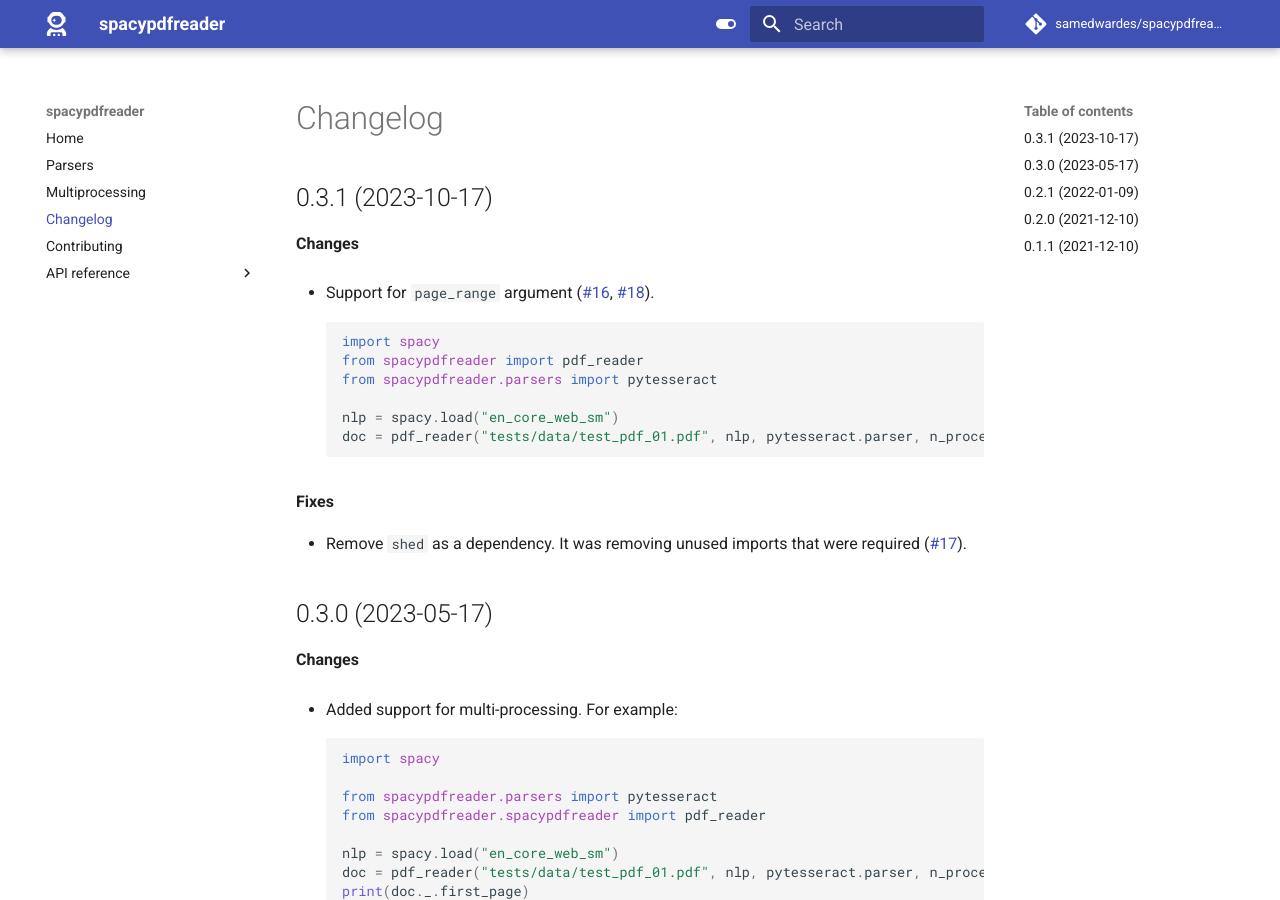
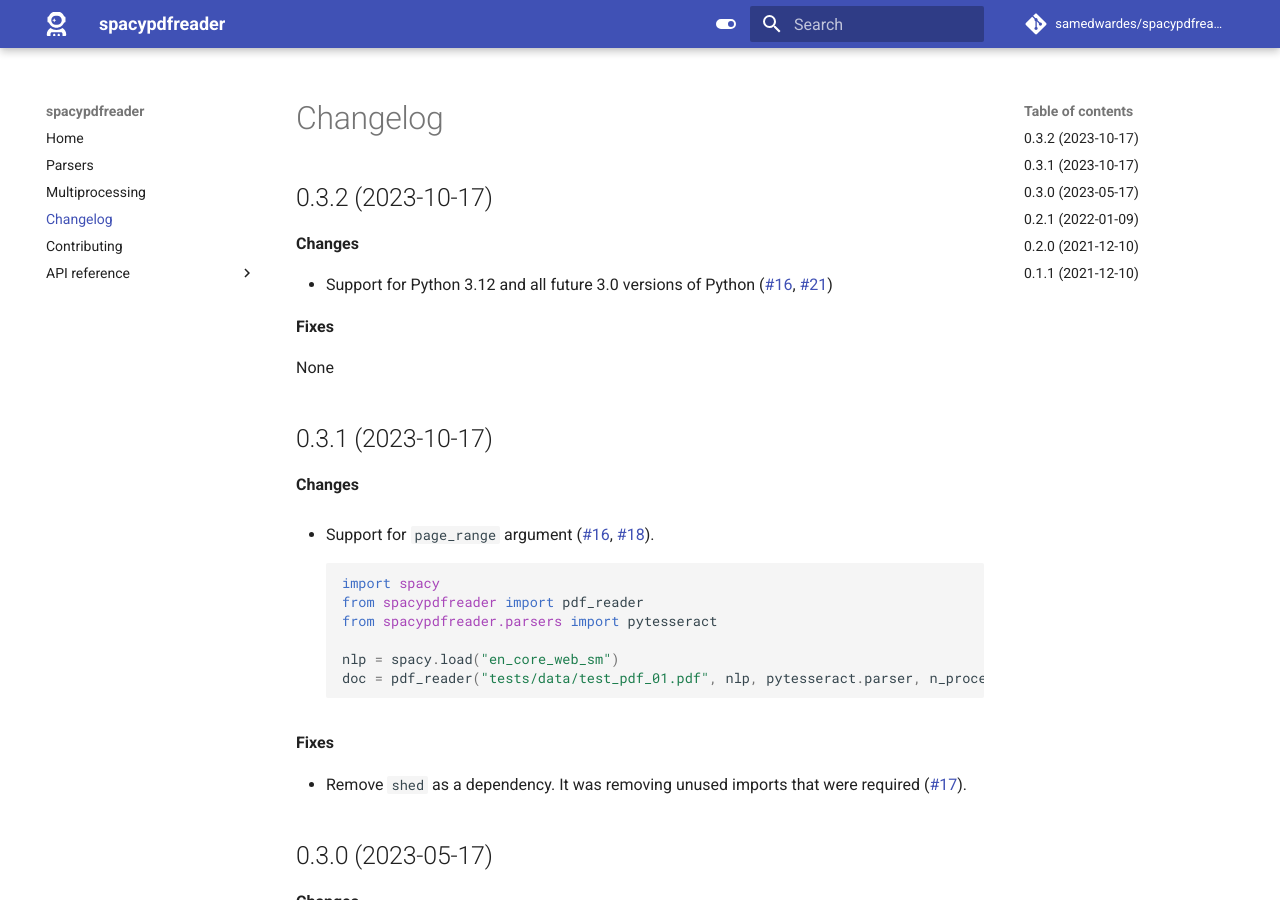
Before and after one commit to SamEdwardes/spacypdfreader, an MkDocs documentation site: the page built from docs/changelog.md, in a window 1280 px wide and 900 px high. Built offline with MkDocs 1.6.1 and Material for MkDocs 9.7.7, drawn with Linux system fonts in a browser that asks for light colours; comment, search, counter and statistics services are not loaded.

Commit message:
Add support for Python 3.12

```diff
--- a/docs/changelog.md
+++ b/docs/changelog.md
@@ -1,4 +1,14 @@
 # Changelog
+
+## 0.3.2 (2023-10-17)
+
+**Changes**
+
+- Support for Python 3.12 and all future 3.0 versions of Python ([#16](https://github.com/SamEdwardes/spacypdfreader/issues/16), [#21](https://github.com/SamEdwardes/spacypdfreader/issues/21))
+
+**Fixes**
+
+None
 
 ## 0.3.1 (2023-10-17)
 
--- a/pyproject.toml
+++ b/pyproject.toml
@@ -9,7 +9,7 @@
 keywords = ["python", "spacy", "nlp", "pdf", "pdfs"]
 
 [tool.poetry.dependencies]
-python = ">=3.8,<3.12"
+python = ">=3.8,<4.0"
 spacy = "^3.4"
 rich = "^10.15.2"
 "pdfminer.six" = "^20211012"
```
Also changed, not shown: 1 other file.
